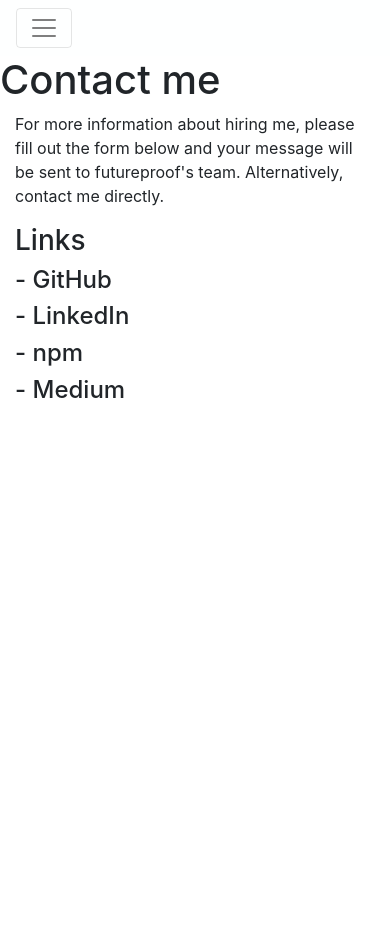
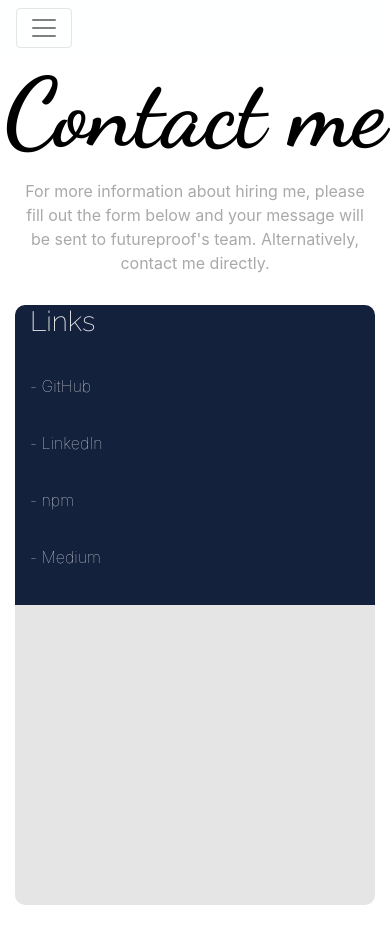
Before and after one commit to AKP-13/reactPortfolio, a React app: page /contact in a window 390 px wide. Before the commit the page ends 844 px from the top, so only its background shows below. Built offline with nearby package versions, Linux system fonts and the light colour scheme.

Commit message:
Basic styling for contact page

```diff
--- a/src/styles/contact.css
+++ b/src/styles/contact.css
@@ -1,14 +1,60 @@
-.title {
+#contact-title {
+    color: black;
+    font-family: "Dancing Script", cursive;
     font-size: 6rem;
-    margin: 0;
-    font-family: "Dancing Script", cursive;
-    color: black;
-    align-items: center;
-    justify-content: center;
     text-align: center;
-    position: absolute;
-    top: 50%;
-    left: 50%;
-    margin-right: -50%;
-    transform: translate(-50%, -50%);
 }
+
+#contact-page-div {
+    border-radius: 10px;
+    margin: 30px 0px;
+}
+
+#contact-links-div {
+    display: grid;
+    height: 300px;
+    background-color: #14213d;
+    border-top-left-radius: inherit;
+    border-bottom-left-radius: inherit;
+}
+
+#contact-form-div {
+    height: 300px;
+    background-color: #e5e5e5;
+    border-top-right-radius: inherit;
+    border-bottom-right-radius: inherit;
+}
+
+#contact-links-div h3 {
+    font-family: "Raleway", sans-serif;
+    color: #e5e5e5;
+}
+
+#contact-links-div h4 {
+    font-size: 1rem;
+}
+
+#contact-form-div h3 {
+    font-family: "Raleway", sans-serif;
+    color: #14213d;
+}
+
+.container p {
+    text-align: center;
+    color: darkgray;
+}
+
+h4 span {
+    color: #e5e5e5;
+    font-weight: 100;
+}
+
+@media (max-width: 575.98px) {
+    #contact-links-div {
+        border-radius: 10px 10px 0px 0px;
+    }
+
+    #contact-form-div {
+        border-radius: 0px 0px 10px 10px;
+    }
+}
```
